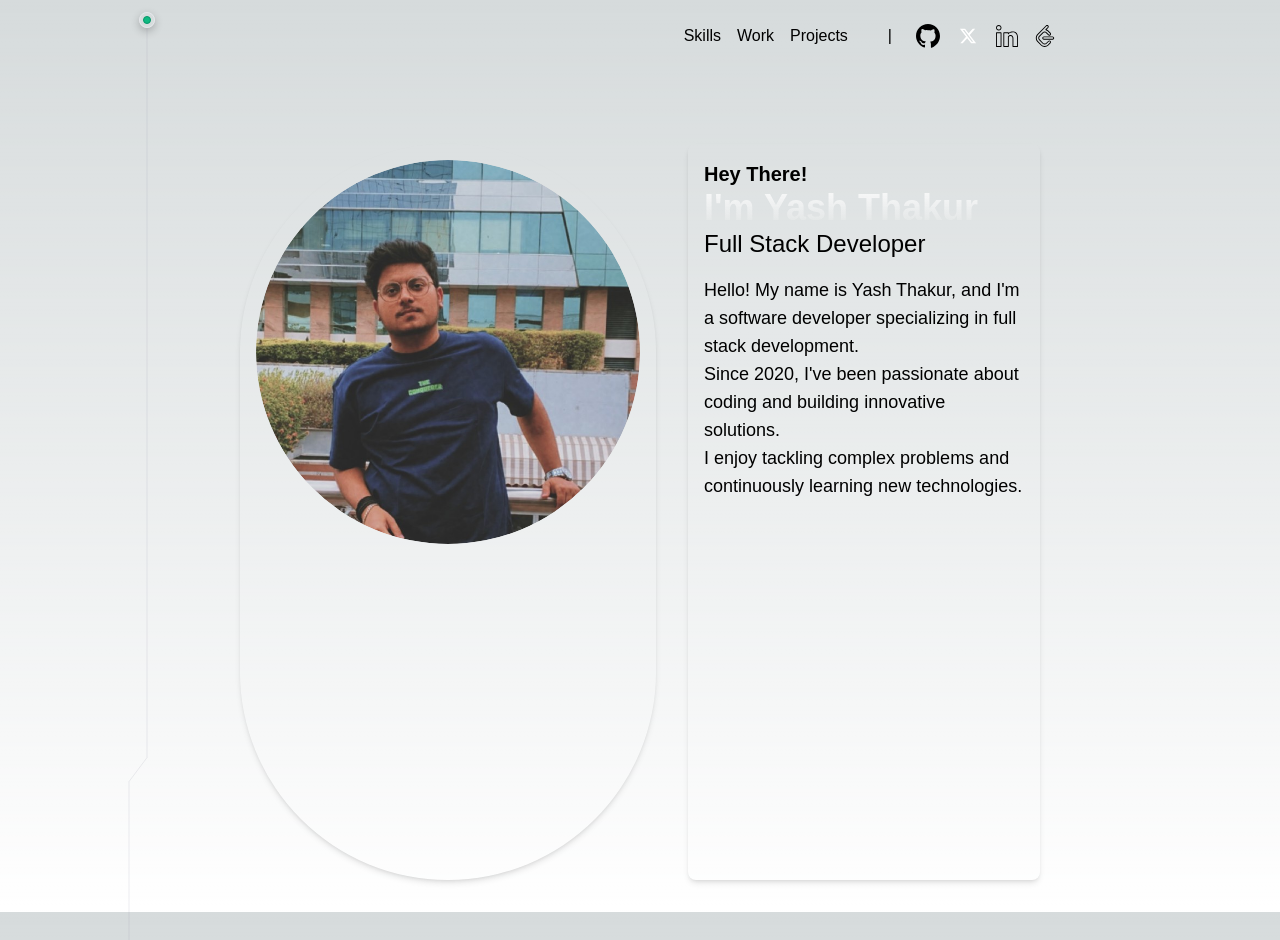
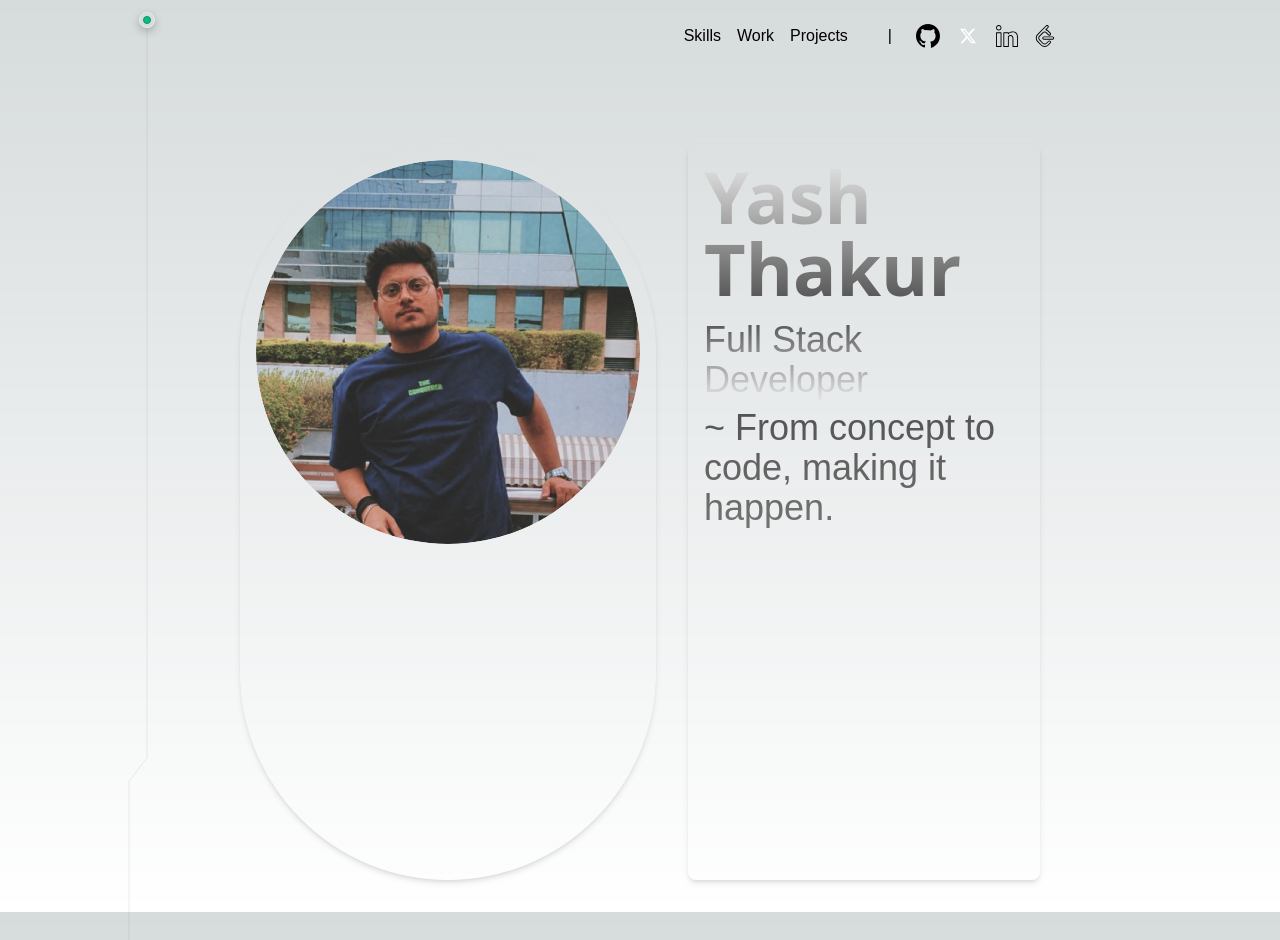
Before and after one commit to sincerelyyyash/portfolio, a Next.js app: page / in a window 1280 px wide. Built offline with nearby package versions, Linux system fonts and the light colour scheme; a web font is replaced by a local one.

Commit message:
Hero completed

```diff
--- a/components/Hero.tsx
+++ b/components/Hero.tsx
@@ -18,19 +18,21 @@ export default function Hero() {
       </div>
 
       <div className="flex-1 md:flex-[2/3] p-4 rounded-lg shadow-md mt-10 md:mt-0">
-        <h3 className="text-lg md:text-xl font-semibold">Hey There!</h3>
-        <div className="mt-20 md:mt-0 text-xl md:text-4xl
-            font-bold bg-clip-text text-transparent
-            bg-gradient-to-b from-neutral-50 to-neutral-40">
-          I'm Yash Thakur
+        <div className="relative z-10 text-lg md:text-7xl
+          bg-clip-text text-transparent bg-gradient-to-b from-neutral-200 to-neutral-600 font-sans font-bold">
+          Yash Thakur
         </div>
 
-        <h4 className="text-lg md:text-2xl">Full Stack Developer</h4>
-        <p className="text-md md:text-lg mt-4">
-          Hello! My name is Yash Thakur, and I'm a software developer specializing in full stack development.<br />
-          Since 2020, I've been passionate about coding and building innovative solutions.<br />
-          I enjoy tackling complex problems and continuously learning new technologies.
-        </p>
+        <h4 className="relative z-10 text-lg md:text-4xl
+          bg-clip-text text-transparent bg-gradient-to-b from-neutral-600 to-neutral-200 mt-4 mb-2">
+          Full Stack Developer
+        </h4>
+        <h4 className="relative z-10 text-lg md:text-4xl  bg-clip-text text-transparent bg-gradient-to-b from-neutral-600 to-neutral-500">
+          ~ From concept to code, making it happen.
+        </h4>
+        {/* <p className="text-md md:text-lg text-neutral-700 dark:text-neutral-300 mt-6 leading-relaxed"> */}
+        {/*   Hello! My name is Yash Thakur, and I'm a software developer specializing in full stack development. Since 2020, I've been passionate about coding and building innovative solutions. I enjoy tackling complex problems and continuously learning new technologies. */}
+        {/* </p> */}
       </div>
     </section>
   );
```
